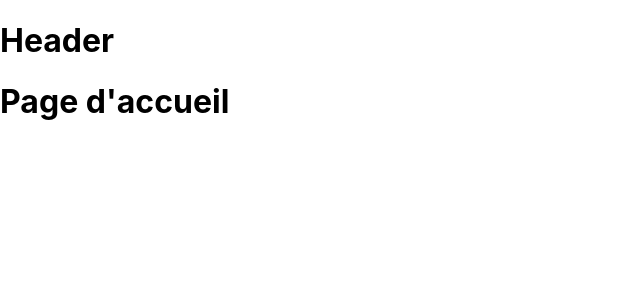
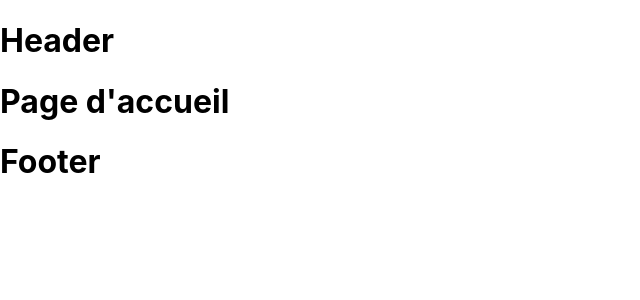
Before and after one commit to Jesschica/testreact, a React (Create React App) app: page /contact in a window 1280 px wide. Shown: the top 300 px of the page, without its empty margins (0-640 px from the left). Built offline with nearby package versions, Linux system fonts and the light colour scheme.

Commit message:
add Footer

```diff
--- a/src/App.js
+++ b/src/App.js
@@ -1,6 +1,7 @@
 import React from "react";
 
 import Header from './Components/Header';
+import Footer from './Components/Footer';
 
 import { BrowserRouter } from "react-router-dom";
 import { Routes, Route, Link } from "react-router-dom";
@@ -22,6 +23,8 @@ export default function App(){
             <Route path="/contact" element={<Contact />}></Route>
           </Routes>
         </div>
+
+        <Footer />
       </body>
     )
   };
--- /dev/null
+++ b/src/Components/Footer.js
@@ -0,0 +1,11 @@
+import react from 'react';
+
+function Footer() {
+    return (
+        <hearder>
+            <h1>Footer</h1>
+        </hearder>
+    )
+}
+
+export default Footer;
```
